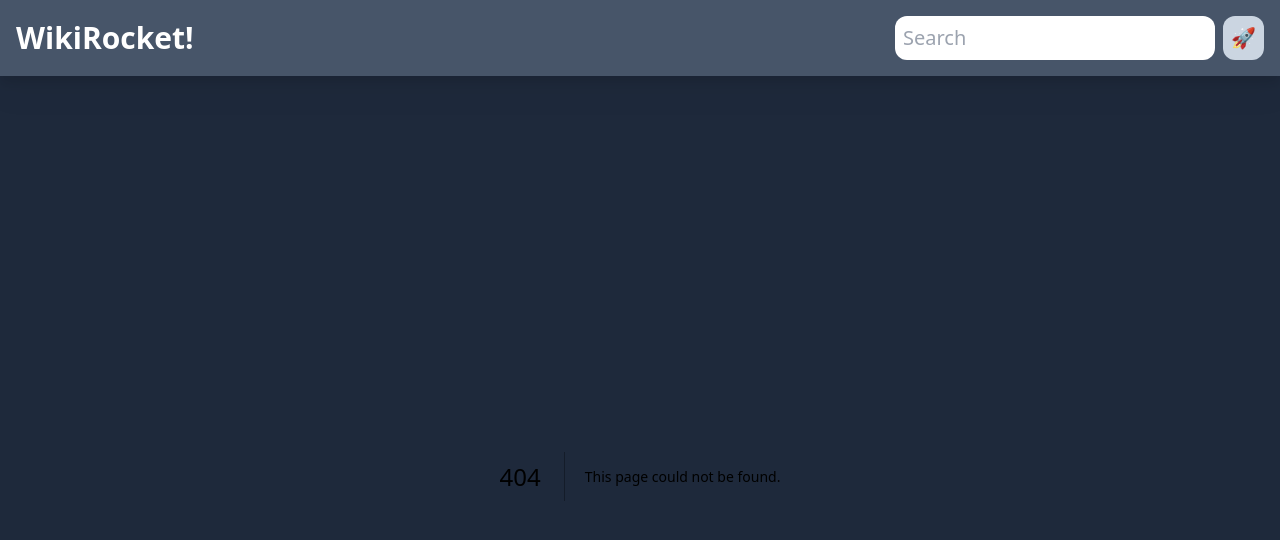
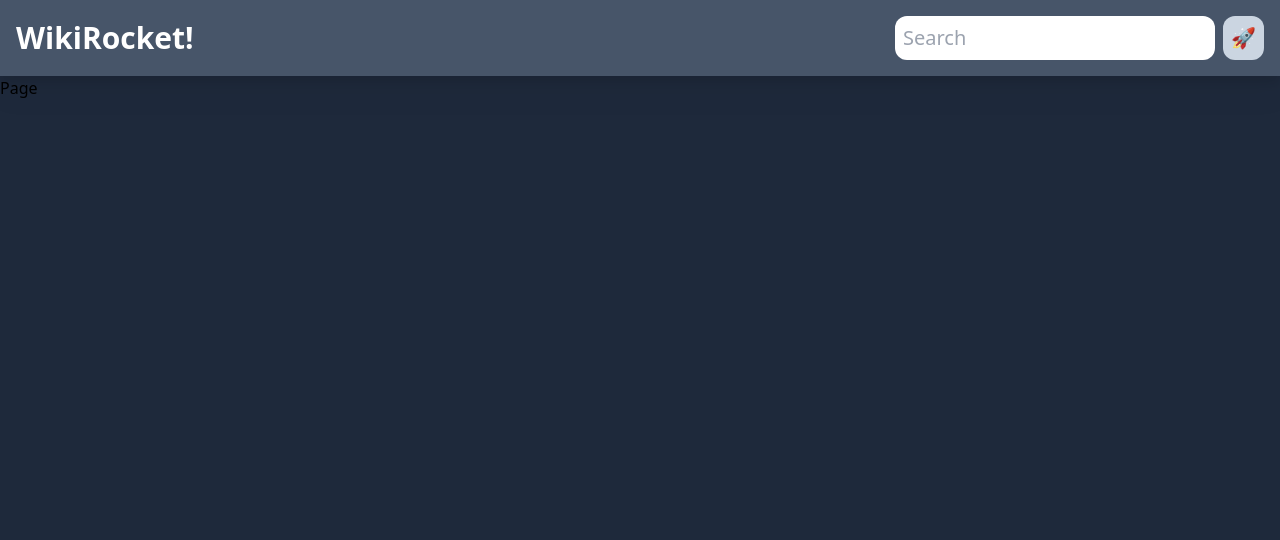
Before and after one commit to Buyaki01/wikirockets-nextjs, a Next.js app: page /1 in a window 1280 px wide. Before the commit this address had no page. Shown: the top 540 px of the page. Built offline with nearby package versions, Linux system fonts and the light colour scheme.

Commit message:
Add dynamic route for searchItem and add page.tsx inside it

```diff
--- /dev/null
+++ b/app/[searchItem]/page.tsx
@@ -0,0 +1,11 @@
+type Props = {
+  params: {
+    searchTerm: string
+  }
+}
+
+export default function Page({ params: { searchTerm }}: Props) {
+  return (
+    <div>Page</div>
+  )
+}
```
